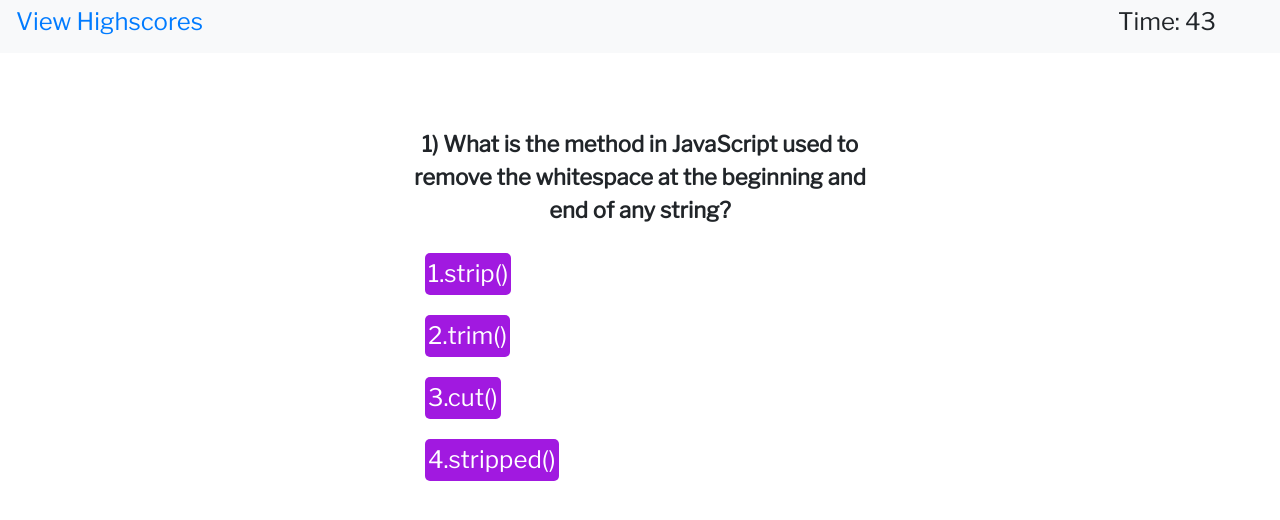
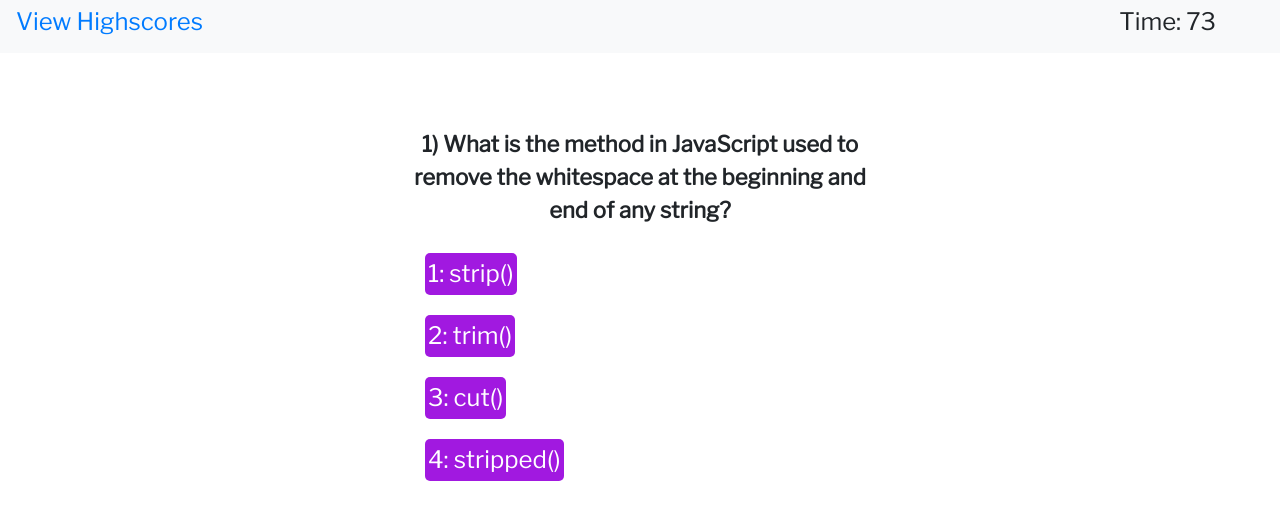
Before and after one commit to smaji08/Code-Quiz, a plain HTML site: page index.html in a window 1280 px wide. Both pictures are taken after a click on the link "Start Quiz". Drawn offline with nearby package versions, Linux system fonts and the light colour scheme.

Commit message:
added some questions

```diff
--- a/assets/js/questions.js
+++ b/assets/js/questions.js
@@ -13,5 +13,22 @@ var questions = [
       title: "What is the syntax for creating a function in JavaScript named as callmeFunc?",
       choices: ["function = callmeFunc()", "function callmeFunc()", "function := callmeFunc()", "function : callmeFunc()"],
       answer: "function callmeFunc()"
+  },
+  {
+    title: `Predict the output of the following JavaScript code.
+            <script type = "text/javascript">
+             var a = "Augustine";
+             var x = a.lastIndexOf("u");
+             document.write(x);
+            </script> `,
+    choices: ["1","0","3","Error"],
+    answer: "3"
+
+  },
+  {
+    title: "How to initialize an array in JavaScript?",
+    choices: ['var array = "str1","str2","str3"', "var array = (1:str1, 2:str2, 3:str3)",
+              "var array = (1=str1,2=str2, 3=str3)", `var array = ["str1","str2","str3"]`],
+    answer: `var array = ["str1","str2","str3"]`
   }
 ];
--- a/assets/js/script.js
+++ b/assets/js/script.js
@@ -35,13 +35,13 @@ function showQandA(){
     startTimer();
     navigate(0);
 }
-
+let x;
 function navigate(index){
     qandaEl.innerHTML = "";
     if (index < questions.length){
         var p = document.createElement("p");
         p.setAttribute("data-index",index);
-        p.setAttribute("style","font-size:22px; font-weight:700");
+        p.setAttribute("style","font-size:22px; font-weight:600; white-space:pre-line;");
         p.textContent = index+1 + ") " + questions[index].title;
         qandaEl.appendChild(p);
 
@@ -53,7 +53,7 @@ function navigate(index){
         for (var j=0;j<questions[index].choices.length;j++){
             var li = document.createElement("li");
             li.setAttribute("data-index",j);
-            li.textContent = j+1 + "."+ questions[index].choices[j];
+            li.textContent = j+1 + ": "+ questions[index].choices[j];
             ol.appendChild(li);
         }
         onClick = this.chooseAns;
@@ -78,7 +78,7 @@ function chooseAns(event){
         qandaEl.appendChild(p);
 
         var userChoice = event.target.textContent;
-        userChoice = userChoice.slice(2);
+        userChoice = userChoice.slice(3);
 
         if (userChoice === questions[qIndex].answer){
             p.setAttribute("style", "color:green; font-size: 1.5em; clear:both;");
```
Also changed, not shown: index.html (+2 -2 lines).
